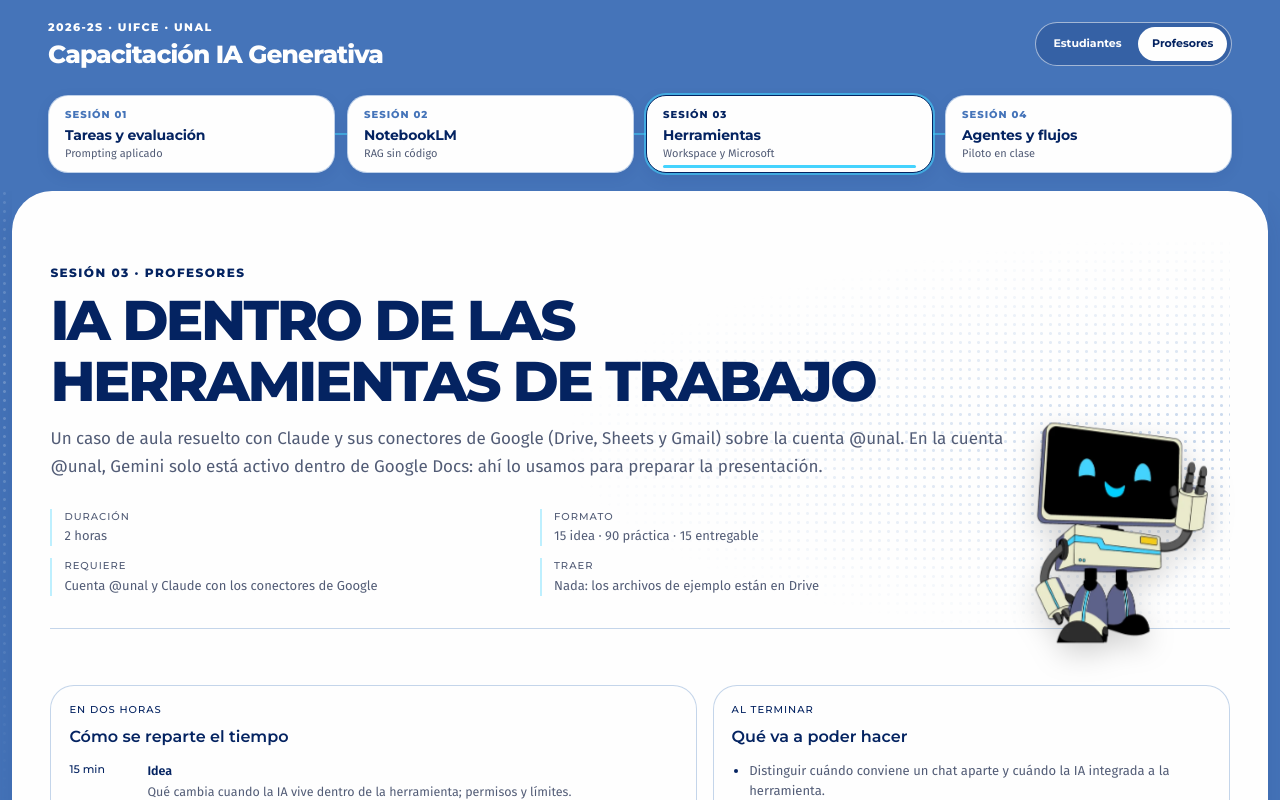
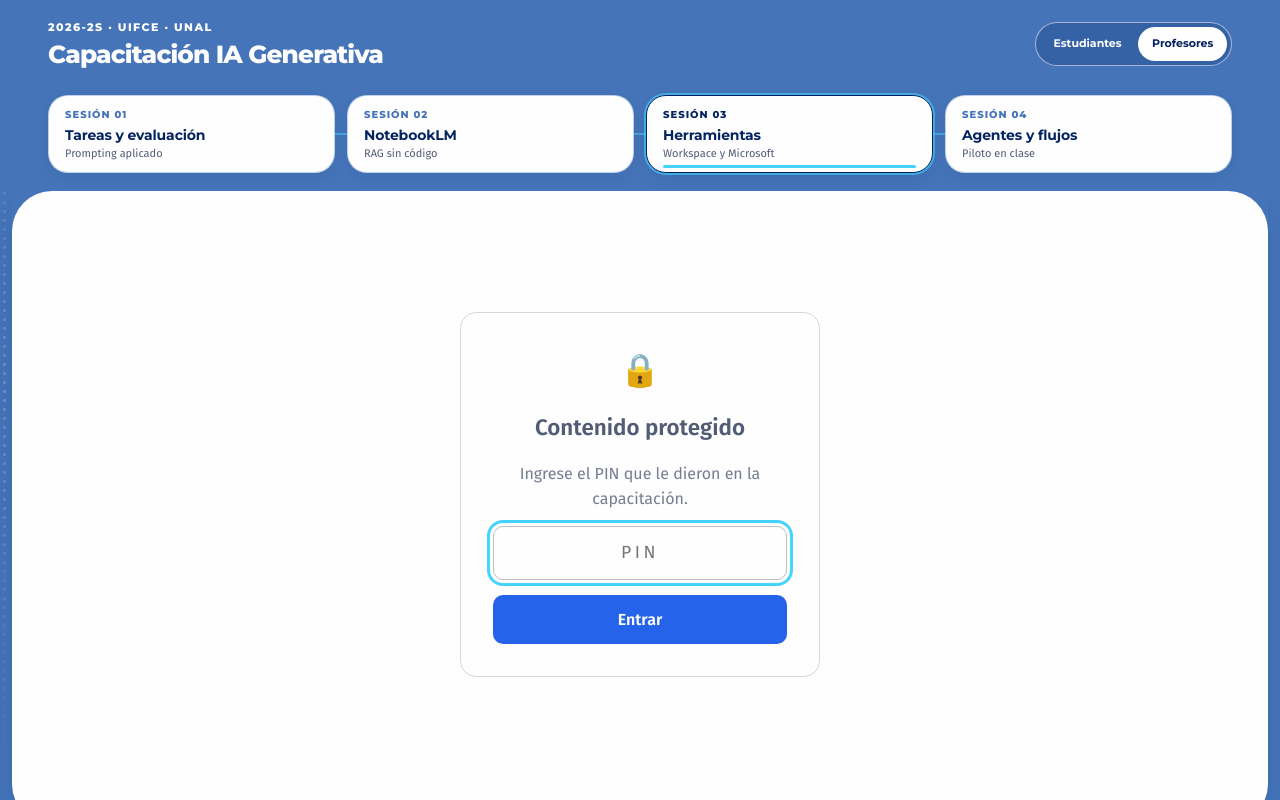
Before and after one commit to its-camilo/capacitacion-ia-generativa, a React (Vite) app: page /profesores/mcp in a window 1280 px wide. Shown: the top 800 px of the page. Built offline with nearby package versions, Linux system fonts and the light colour scheme; a web font is replaced by a local one.

Commit message:
PIN en todas las sesiones excepto Sesión 1 de profesores

```diff
--- a/src/App.jsx
+++ b/src/App.jsx
@@ -6,6 +6,7 @@ import PracticaMcp from './pages/PracticaMcp'
 import PracticaRag from './pages/PracticaRag'
 import Profesores from './pages/Profesores'
 import ProfesorSesion from './pages/ProfesorSesion'
+import PinGate from './components/PinGate'
 
 function App() {
   return (
@@ -13,15 +14,15 @@ function App() {
       <Route element={<Layout />}>
         <Route index element={<Navigate to="/estudiantes/fundamentos" replace />} />
         <Route path="/estudiantes" element={<Navigate to="/estudiantes/fundamentos" replace />} />
-        <Route path="/estudiantes/fundamentos" element={<Fundamentos />} />
-        <Route path="/estudiantes/practica-mcp" element={<PracticaMcp />} />
-        <Route path="/estudiantes/practica-rag" element={<PracticaRag />} />
-        <Route path="/estudiantes/practica-agentes" element={<PracticaAgentes />} />
+        <Route path="/estudiantes/fundamentos" element={<PinGate><Fundamentos /></PinGate>} />
+        <Route path="/estudiantes/practica-mcp" element={<PinGate><PracticaMcp /></PinGate>} />
+        <Route path="/estudiantes/practica-rag" element={<PinGate><PracticaRag /></PinGate>} />
+        <Route path="/estudiantes/practica-agentes" element={<PinGate><PracticaAgentes /></PinGate>} />
         <Route path="/profesores" element={<Profesores />} />
         <Route path="/profesores/fundamentos" element={<ProfesorSesion sessionId="fundamentos" />} />
-        <Route path="/profesores/rag" element={<ProfesorSesion sessionId="rag" />} />
-        <Route path="/profesores/mcp" element={<ProfesorSesion sessionId="mcp" />} />
-        <Route path="/profesores/agentes" element={<ProfesorSesion sessionId="agentes" />} />
+        <Route path="/profesores/rag" element={<PinGate><ProfesorSesion sessionId="rag" /></PinGate>} />
+        <Route path="/profesores/mcp" element={<PinGate><ProfesorSesion sessionId="mcp" /></PinGate>} />
+        <Route path="/profesores/agentes" element={<PinGate><ProfesorSesion sessionId="agentes" /></PinGate>} />
         <Route path="/profesores/practica-rag" element={<Navigate to="/profesores/rag" replace />} />
         <Route path="/profesores/practica-mcp" element={<Navigate to="/profesores/mcp" replace />} />
         <Route path="/profesores/practica-agentes" element={<Navigate to="/profesores/agentes" replace />} />
--- /dev/null
+++ b/src/components/PinGate.jsx
@@ -0,0 +1,62 @@
+import { useEffect, useState } from 'react'
+
+const PIN_HASH = 'c775e7b757ede630cd0aa1113bd102661ab38829ca52a6422ab782862f268646'
+const STORAGE_KEY = 'capacitacion-pin-ok'
+
+async function sha256(text) {
+  const data = new TextEncoder().encode(text)
+  const buf = await crypto.subtle.digest('SHA-256', data)
+  return Array.from(new Uint8Array(buf)).map((b) => b.toString(16).padStart(2, '0')).join('')
+}
+
+export default function PinGate({ children }) {
+  const [ok, setOk] = useState(() => {
+    try { return localStorage.getItem(STORAGE_KEY) === PIN_HASH } catch { return false }
+  })
+  const [pin, setPin] = useState('')
+  const [error, setError] = useState('')
+
+  useEffect(() => { window.scrollTo(0, 0) }, [ok])
+
+  if (ok) return children
+
+  const onSubmit = async (e) => {
+    e.preventDefault()
+    const h = await sha256(pin.trim())
+    if (h === PIN_HASH) {
+      try { localStorage.setItem(STORAGE_KEY, h) } catch { /* sin almacenamiento */ }
+      setOk(true)
+    } else {
+      setError('PIN incorrecto. Intente de nuevo.')
+      setPin('')
+    }
+  }
+
+  return (
+    <div style={{ minHeight: '60vh', display: 'grid', placeItems: 'center', padding: '2rem 1rem' }}>
+      <form
+        onSubmit={onSubmit}
+        style={{ width: '100%', maxWidth: 360, display: 'grid', gap: '0.9rem', padding: '2rem', borderRadius: 16, border: '1px solid rgba(127,127,127,0.3)', textAlign: 'center' }}
+      >
+        <div style={{ fontSize: '2rem' }} aria-hidden="true">🔒</div>
+        <h1 style={{ margin: 0, fontSize: '1.4rem' }}>Contenido protegido</h1>
+        <p style={{ margin: 0, opacity: 0.8 }}>Ingrese el PIN que le dieron en la capacitación.</p>
+        <input
+          type="password"
+          inputMode="numeric"
+          autoComplete="off"
+          autoFocus
+          value={pin}
+          onChange={(e) => { setPin(e.target.value); setError('') }}
+          placeholder="PIN"
+          aria-label="PIN"
+          style={{ padding: '0.75rem 1rem', fontSize: '1.1rem', borderRadius: 10, border: '1px solid rgba(127,127,127,0.5)', textAlign: 'center', letterSpacing: '0.2em', background: 'transparent', color: 'inherit' }}
+        />
+        {error && <p role="alert" style={{ margin: 0, color: '#d33' }}>{error}</p>}
+        <button type="submit" style={{ padding: '0.75rem 1rem', fontSize: '1rem', borderRadius: 10, border: 'none', cursor: 'pointer', background: '#2563eb', color: '#fff', fontWeight: 600 }}>
+          Entrar
+        </button>
+      </form>
+    </div>
+  )
+}
```
